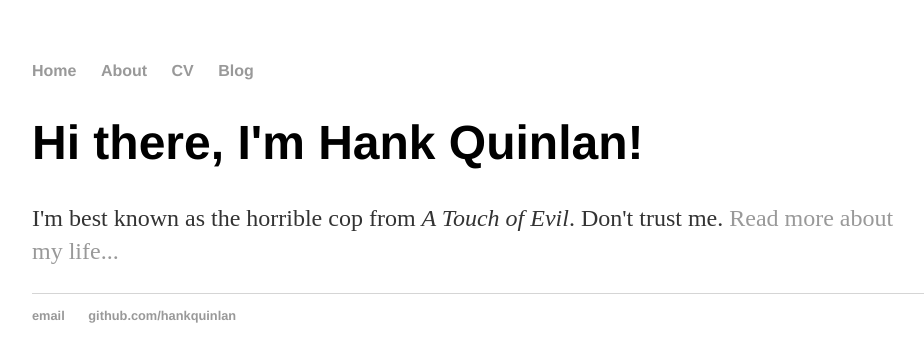
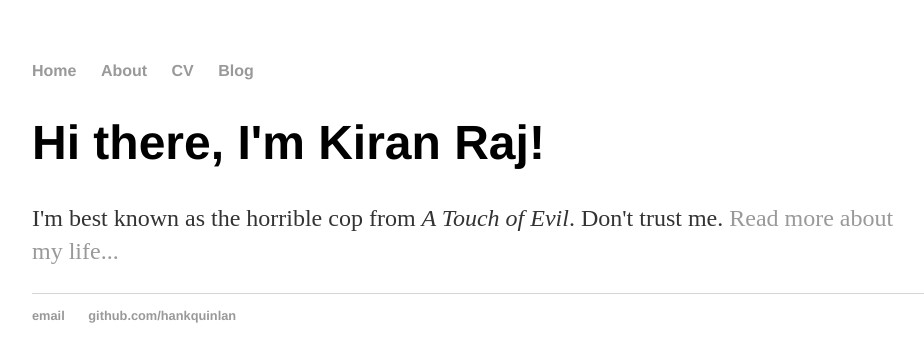
Before and after one commit to kxran/kxran.github.io, a Jekyll site: the page built from index.html, in a window 1280 px wide. Shown: the top 362 px of the page, without its empty margins (160-1084 px from the left). Built offline with Jekyll 4.4.1, drawn with Linux system fonts in a browser that asks for light colours.

Commit message:
Change name

```diff
--- a/index.html
+++ b/index.html
@@ -4,6 +4,6 @@ title: Hank Quinlan, Horrible Cop
 ---
 
 		<div class="blurb">
-			<h1>Hi there, I'm Hank Quinlan!</h1>
+			<h1>Hi there, I'm Kiran Raj!</h1>
 			<p>I'm best known as the horrible cop from <em>A Touch of Evil</em>. Don't trust me. <a href="/about">Read more about my life...</a></p>
 		</div>
```
